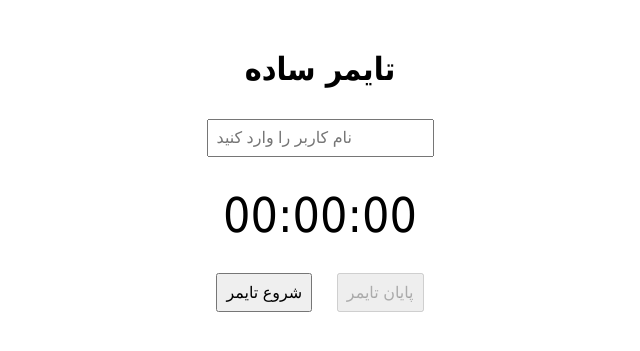
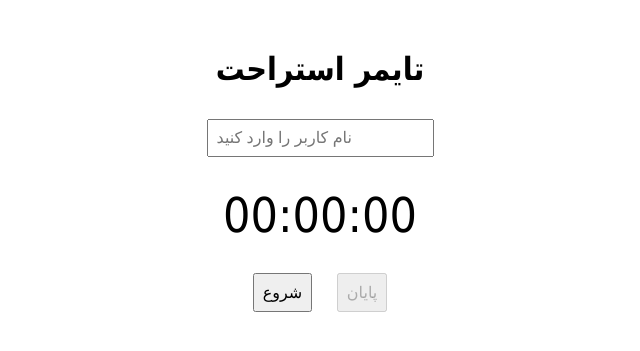
Before and after one commit to alinaghi725/flask-timer, a Flask app: page / in a window 1280 px wide. Shown: the top 351 px of the page, without its empty margins (320-960 px from the left). Run offline with Flask 3, Linux system fonts and the light colour scheme.

Commit message:
index.html

```diff
--- a/templates/index.html
+++ b/templates/index.html
@@ -2,7 +2,7 @@
 <html lang="fa">
 <head>
     <meta charset="UTF-8" />
-    <title>تایمر ساده</title>
+    <title>تایمر استراحت</title>
     <style>
         body { font-family: Tahoma, sans-serif; text-align: center; margin-top: 50px; }
         input, button { font-size: 16px; padding: 8px; margin: 10px; }
@@ -10,11 +10,11 @@
     </style>
 </head>
 <body>
-    <h1>تایمر ساده</h1>
+    <h1>تایمر استراحت</h1>
     <input type="text" id="username" placeholder="نام کاربر را وارد کنید" />
     <div id="timer">00:00:00</div>
-    <button id="startBtn">شروع تایمر</button>
-    <button id="stopBtn" disabled>پایان تایمر</button>
+    <button id="startBtn">شروع</button>
+    <button id="stopBtn" disabled>پایان</button>
 
     <script>
         let startTime, interval;
```
